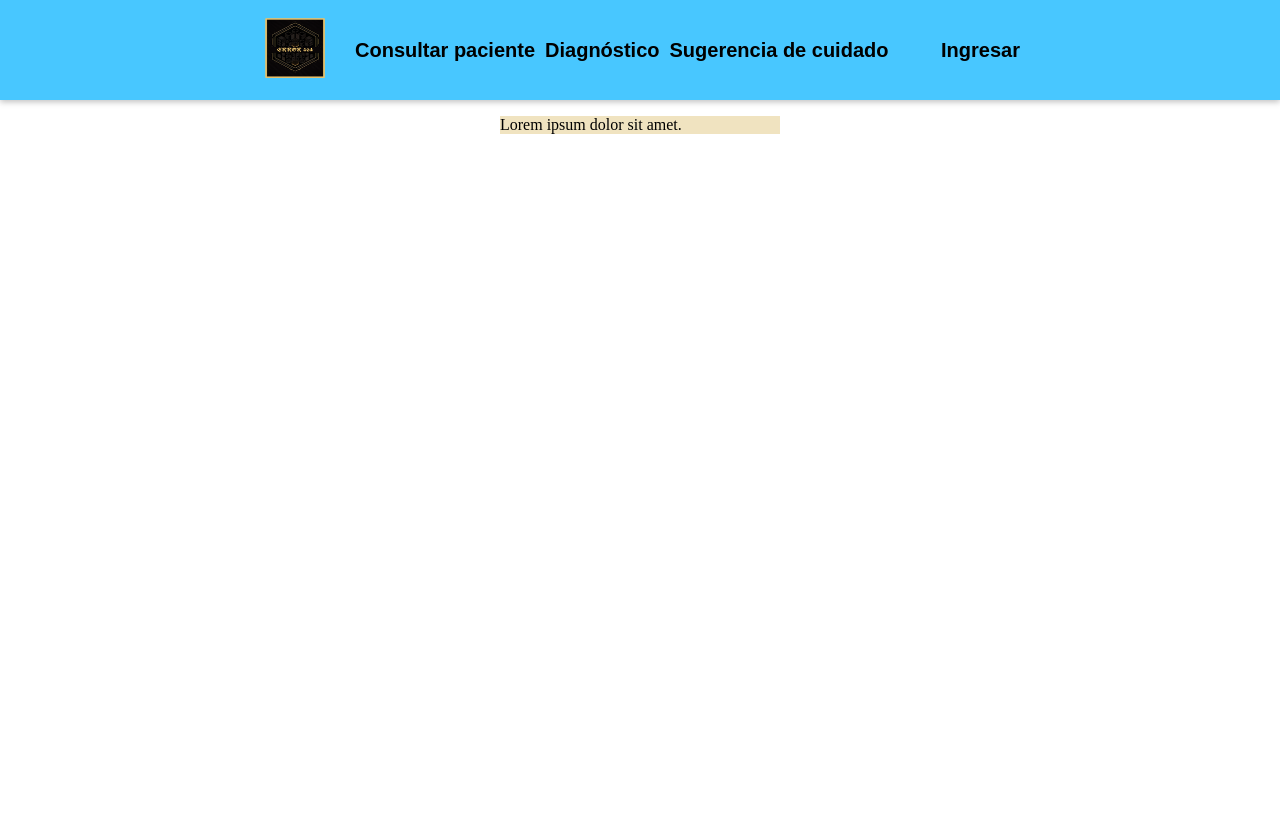
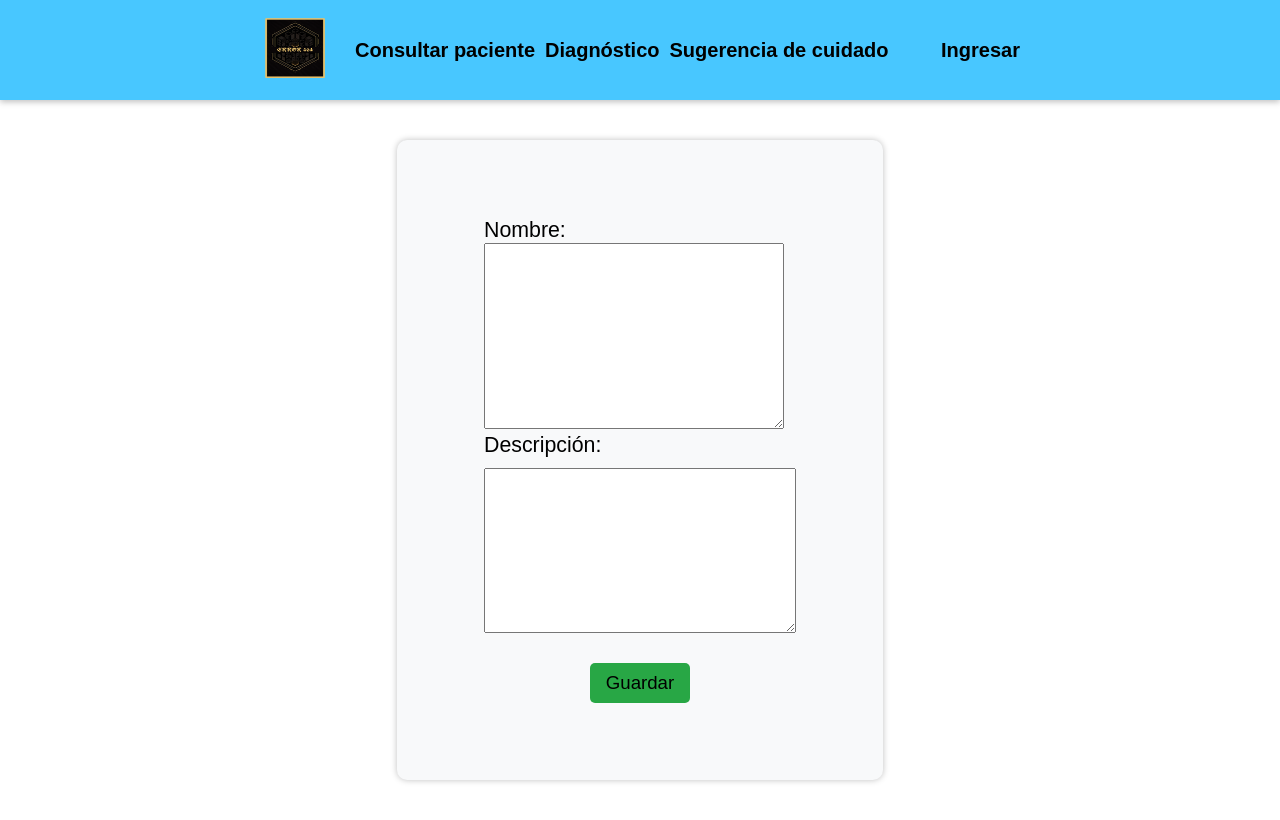
Before and after one commit to JuanDaDiaz1005/frontend_proyecto_cuidado_en_casa, a Vue app: page /registrar_diagnostico in a window 1280 px wide. Built offline with nearby package versions, Linux system fonts and the light colour scheme.

Commit message:
Se añadieron estilos a varias vistas y se enlazaron 3 casos de uso con el backend

```diff
--- a/src/components/ConsultarPaciente.vue
+++ b/src/components/ConsultarPaciente.vue
@@ -62,7 +62,9 @@ function consultarPaciente(e) {
                     <label for="num_id">Número de identificación:</label>
                     <input @change="changeCedula" type="text" name="numero_identificacion" id="num_id" class="input_doc">
                 </div>
-                <button @click="consultarPaciente">Consultar</button>
+                <div class="btn">
+                    <button @click="consultarPaciente" class="btn_consultar">Consultar</button>
+                </div>
             </form>
 
         </div>
@@ -139,17 +141,27 @@ function consultarPaciente(e) {
         cursor: pointer;
     }
 
+    .btn{
+        display: flex;
+        justify-content: center;
+        align-items: center;
+    }
     .btn_consultar{
-        width: 100%;
+        margin-top:20px;
+        width: 30%;
         height: 45px;
-        border-radius: 7px;
-        border: none;
+        border-radius: 5px;
         color: black;
-        background-color: var(--color-primary);
+        border:none;
+        cursor: pointer;
+        background-color: var(--color-success);
         font-family: var(--fuente-principal);
         font-size: 14pt;
-        font-weight: bold;
-        transition: all 0.3s ease;
         text-decoration: none;
     }
+
+    .btn_consultar:hover{
+        background-color: white;
+        border: 2px solid var(--color-success);
+    }
 </style>
--- a/src/components/ConsultarSignosVitales.vue
+++ b/src/components/ConsultarSignosVitales.vue
@@ -128,20 +128,26 @@ const getDateTimeStr = (date) => {
 </script>
 
 <template>
-     <main v-if="signosVitales.length == 0">
+     <div v-if="signosVitales.length == 0" class="title">
             <div>Ingrese el rango de fechas en el que desea conocer los signos vitales del paciente</div>
-        </main>
+     </div>
     <div class="inputs-container">
-        <input @change="getSignosVitales()" class="date" :class="validDateRange ? '' : 'dangerDate'" type="datetime-local"
+        <div>
+            <label>Fecha inicial:</label>
+            <input @change="getSignosVitales()" class="date" :class="validDateRange ? '' : 'dangerDate'" type="datetime-local"
             name="leftDate" id="leftDate" ref="leftDate">
-        <input @change="getSignosVitales()" class="date" :class="validDateRange ? '' : 'dangerDate'" type="datetime-local"
+        </div>
+        <div>
+            <label>Fecha inicial:</label>
+            <input @change="getSignosVitales()" class="date" :class="validDateRange ? '' : 'dangerDate'" type="datetime-local"
             name="rightDate" id="rightDate" ref="rightDate">
+        </div>
     </div>
-    <div>
-        <main v-if="signosVitales.length == 0">
+    <div class="tabla">
+        <div v-if="signosVitales.length == 0" class="gif_carga">
             <img src="..\assets/images/Loading_icon.gif" alt="">
-        </main>
-        <main v-else >
+        </div>
+        <div v-else >
             <table>
                 <thead>
                     <tr>
@@ -160,7 +166,7 @@ const getDateTimeStr = (date) => {
                 </tr>
 
             </table>
-        </main>
+        </div>
 
     </div>
 </template>
@@ -173,6 +179,7 @@ const getDateTimeStr = (date) => {
 .inputs-container {
     display: flex;
     justify-content: space-around;
+    margin: 20px 0 0 0;
 }
 
 main {
@@ -183,7 +190,7 @@ main {
 
 table {
     border-collapse: collapse;
-    width: 90%;
+    width: 100%;
 }
 
 table thead {
@@ -195,9 +202,34 @@ table td,
 table th {
     border: 2px solid var(--color-gray-800);
     padding: 8px;
+    width: ;
 }
 
 .dangerDate {
     border-color: var(--color-danger);
 }
+
+.title{
+    display: flex;
+    justify-content:center ;
+    font-family: var(--fuente-principal);
+    margin: 20px 0px;
+}
+
+.gif_carga{
+    display: flex;
+    justify-content: center;
+    margin: 20px 0px;
+    height: 100px;
+}
+
+.tabla{
+    margin-top: 20px;
+    margin-bottom: 30px;
+}
+
+label{
+    font-family: var(--fuente-principal);
+    margin-right: 20px;
+}
 </style>
--- a/src/components/RegistrarDiagnostico.vue
+++ b/src/components/RegistrarDiagnostico.vue
@@ -3,15 +3,93 @@
 </script>
 
 <template>
-    <main>
-        <p>Lorem ipsum dolor sit amet.</p>
-    </main>
+     <form @submit="submit" class="formulario">
+        <div class="registrar_diagnostico">
+            <div class="text_areas">
+                <div class="nombre_area">
+                    <label for="nombre">Nombre:</label>
+                    <textarea name="nombre" id="nombre" cols="30" rows="10" class="textarea"></textarea>
+                </div>
+                <div class="desc_area">
+                    <label for="descripcion">Descripción:</label>
+                    <textarea name="descripcion" id="" cols="30" rows="10" class="textarea"></textarea>
+                </div>
+            </div>
+            <button type="submit" class="btn-guardar">Guardar</button>
+        </div>
+    </form>
 </template>
 
 <style scoped>
-    main{
-        padding: 0;
-        margin: 0px 250px;
-        background-color: var(--color-beige);
+     .formulario{
+        width: 100%;
+        height: 90vh;
+        display: flex;
+        flex-direction: column;
+        align-items: center;
+        justify-content: center;
+        overflow: hidden;
+    }
+
+    .registrar_diagnostico{
+        background-color: var(--color-gray-100);
+        margin: 40px 40px;
+        padding: 3em;
+        border-radius: 10px;
+        width: 50%;
+        height: 80%;
+        box-shadow: 0px 0px 6px rgba(0, 0, 0, 0.25);
+        display: flex;
+        flex-direction: column;
+        justify-content: center;
+        align-items: center;
+    }
+
+    label{
+        margin-bottom: 10px;
+        font-family: var(--fuente-principal);
+        font-size: 16pt;
+    }
+
+    .text_areas{
+        width: 80%;
+        display: flex;
+        flex-direction: column;
+    }
+
+    .cuidado_area, .desc_area{
+        display: flex;
+        flex-direction: column;
+        margin-bottom: 10px;
+    }
+
+    .textarea {
+        font-family: var(--fuente-principal);
+        font-size: 12pt;
+    }
+
+    .cuidado_area{
+        height: 100px;
+    }
+    .desc_area{
+        height: 200px;
+    }
+
+    .btn-guardar{
+        width: 100px;
+        height: 40px;
+        background-color: var(--color-success);
+        color: black;
+        border: none;
+        border-radius: 5px;
+        font-family: var(--fuente-principal);
+        font-size: 14pt;
+        cursor: pointer;
+        margin-top: 20px;
+    }
+
+    .btn-guardar:hover{
+        background-color: white;
+        border: 2px solid var(--color-success);
     }
 </style>
--- a/src/components/RegistrarSugerenciaCuidado.vue
+++ b/src/components/RegistrarSugerenciaCuidado.vue
@@ -59,78 +59,171 @@ const submit = (e) => {
 </script>
 
 <template>
-    <form @submit="submit">
+    <form @submit="submit" class="formulario">
+        <div class="registrar_sugerencia_cuidado">
             <div class="selects">
-            <select name="paciente">
-                <option value="" disabled selected>Seleccione un paciente</option>
+                <div class="select">
+                    <label for="">Paciente:</label>
+                    <select name="paciente" class="input_doc">
+                        <option value="" disabled selected>Seleccione una opción</option>
                         <option v-for="paciente in pacientes" :value="paciente.id">
                             {{ paciente.nombre }}
                         </option>
                     </select>
-            <select name="profesional">
-                <option value="" disabled selected>Seleccione un profesional</option>
+                </div>
+                <div class="select">
+                    <label for="">Profesional encargado:</label>
+                    <select name="profesional" class="input_doc">
+                        <option value="" disabled selected>Seleccione una opción</option>
                         <option v-for="profesional in profesionales" :value="profesional.id">
                             {{ profesional.nombre }}
                         </option>
                     </select>
                 </div>
+            </div>
             <div class="dates">
-            <label for="fechaInicial">fechaInicial</label>
+                <div class="date_item">
+                    <label for="fechaInicial">Fecha inicial:</label>
                     <input class="date" type="date" name="fechaInicial" id="">
-            <label for="fechaInicial">fechaFinal</label>
+                </div>
+                <div class="date_item">
+                    <label for="fechaInicial">Fecha final:</label>
                     <input class="date" type="date" name="fechaFinal" id="">
                 </div>
-
-
-        <div>
-            <label for="cuidado">
-                Cuidado
-            </label>
-            <textarea name="cuidado" id="cuidado" cols="30" rows="10"></textarea>
-
-            <label for="descripcion">
-                Descripción
-            </label>
-            <textarea name="descripcion" id="" cols="30" rows="10"></textarea>
             </div>
-        <button type="submit">Guardar</button>
-
+            <div class="text_areas">
+                <div class="cuidado_area">
+                    <label for="cuidado">Cuidado:</label>
+                    <textarea name="cuidado" id="cuidado" cols="30" rows="10" class="textarea"></textarea>
+                </div>
+                <div class="desc_area">
+                    <label for="descripcion">Descripción:</label>
+                    <textarea name="descripcion" id="" cols="30" rows="10" class="textarea"></textarea>
+                </div>
+            </div>
+            <button type="submit" class="btn-guardar">Guardar</button>
+        </div>
     </form>
 </template>
 
 <style scoped>
-* {
-    font-size: 1.4rem;
+    .formulario{
+        width: 100%;
+        height: 90vh;
+        display: flex;
+        flex-direction: column;
+        align-items: center;
+        justify-content: center;
+        overflow: hidden;
     }
 
-div {
+    .registrar_sugerencia_cuidado{
+        background-color: var(--color-gray-100);
+        margin: 40px 40px;
+        padding: 3em;
+        border-radius: 10px;
+        width: 50%;
+        height: 80%;
+        box-shadow: 0px 0px 6px rgba(0, 0, 0, 0.25);
         display: flex;
         flex-direction: column;
+        justify-content: center;
         align-items: center;
     }
 
     label{
-    width: 100%;
-    text-align: start;
+        margin-bottom: 10px;
+        font-family: var(--fuente-principal);
+        font-size: 16pt;
     }
 
+    .select{
+        display: flex;
+        flex-direction: column;
+        width: 100%;
+    }
     .selects{
+        width: 80%;
+    }
+
+    .input_doc{
+        box-sizing: border-box;
+        width: 60%;
+        height: 45px;
+        margin-bottom: 20px;
+        border-radius: 7px;
+        border: 1px solid var(--color-gray-300);
+        padding: 0px 10px;
+        font-family: var(--fuente-principal);
+        font-size: 14pt;
+    }
+
+    .dates{
+        margin-bottom: 10px;
+        width: 80%;
         display: flex;
         flex-direction: row;
-    justify-content: start;
-
-}
-#cuidado {
-    height: 40px;
     }
 
-.date {
-    align-self: flex-start;
+    .date{
+        box-sizing: border-box;
+        width: 100%;
+        height: 45px;
+        margin-bottom: 10px;
+        border-radius: 7px;
+        border: 1px solid var(--color-gray-300);
+        padding: 0px 10px;
+        font-family: var(--fuente-principal);
+        font-size: 14pt;
+    }
+    .date_item{
+        display: flex;
+        flex-direction: column;
+        justify-content: center;
+        margin-right: 20px;
+    }
+
+    .text_areas{
+        width: 80%;
+        display: flex;
+        flex-direction: column;
+    }
+
+    .cuidado_area, .desc_area{
+        display: flex;
+        flex-direction: column;
+        margin-bottom: 10px;
+    }
+
+    .textarea {
+        font-family: var(--fuente-principal);
+        font-size: 12pt;
+    }
+
+    .cuidado_area{
+        height: 100px;
+    }
+    .desc_area{
+        height: 200px;
+    }
+
+    .btn-guardar{
+        width: 100px;
+        height: 40px;
+        background-color: var(--color-success);
+        color: black;
+        border: none;
+        border-radius: 5px;
+        font-family: var(--fuente-principal);
+        font-size: 14pt;
+        cursor: pointer;
+        margin-top: 20px;
+    }
+
+    .btn-guardar:hover{
+        background-color: white;
+        border: 2px solid var(--color-success);
     }
 
 
-textarea {
-    resize: none;
-    width: 100%;
-}
 </style>
```
Lines whose indentation alone changed are shown as unchanged.
